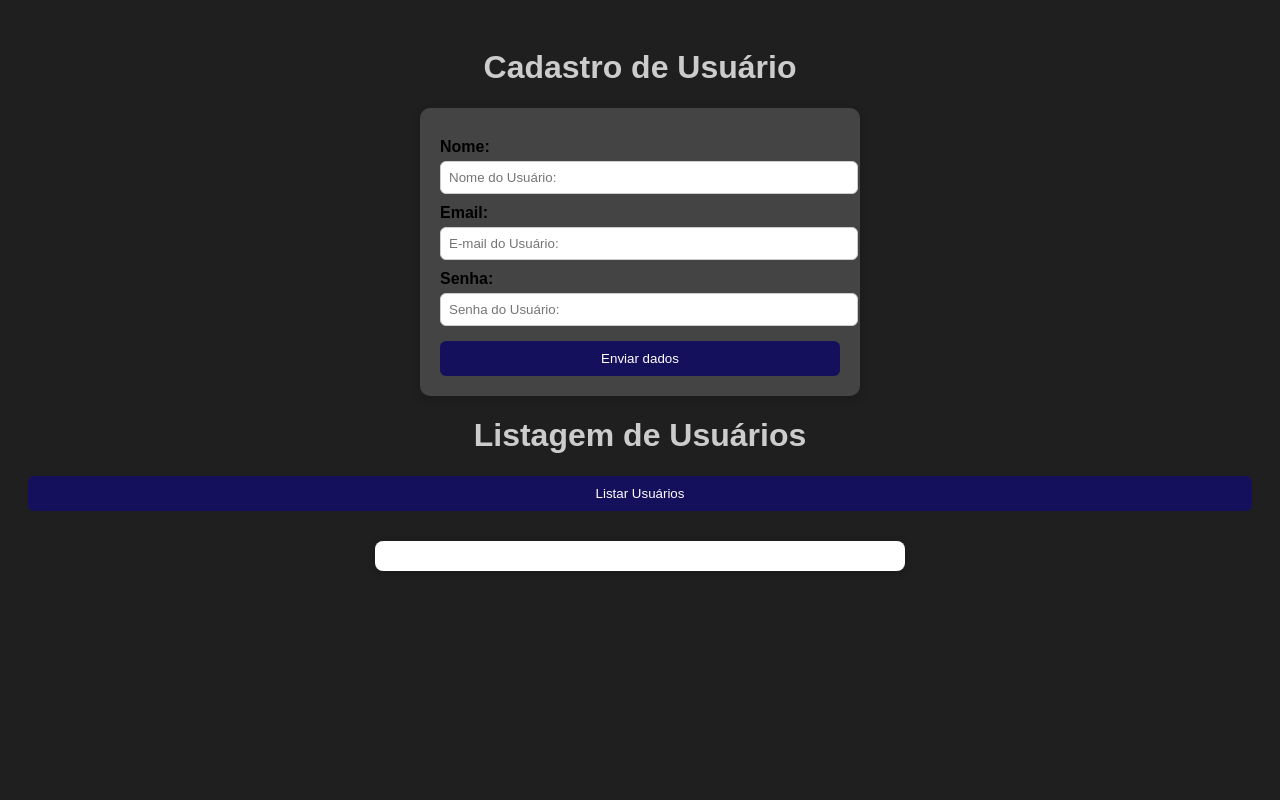
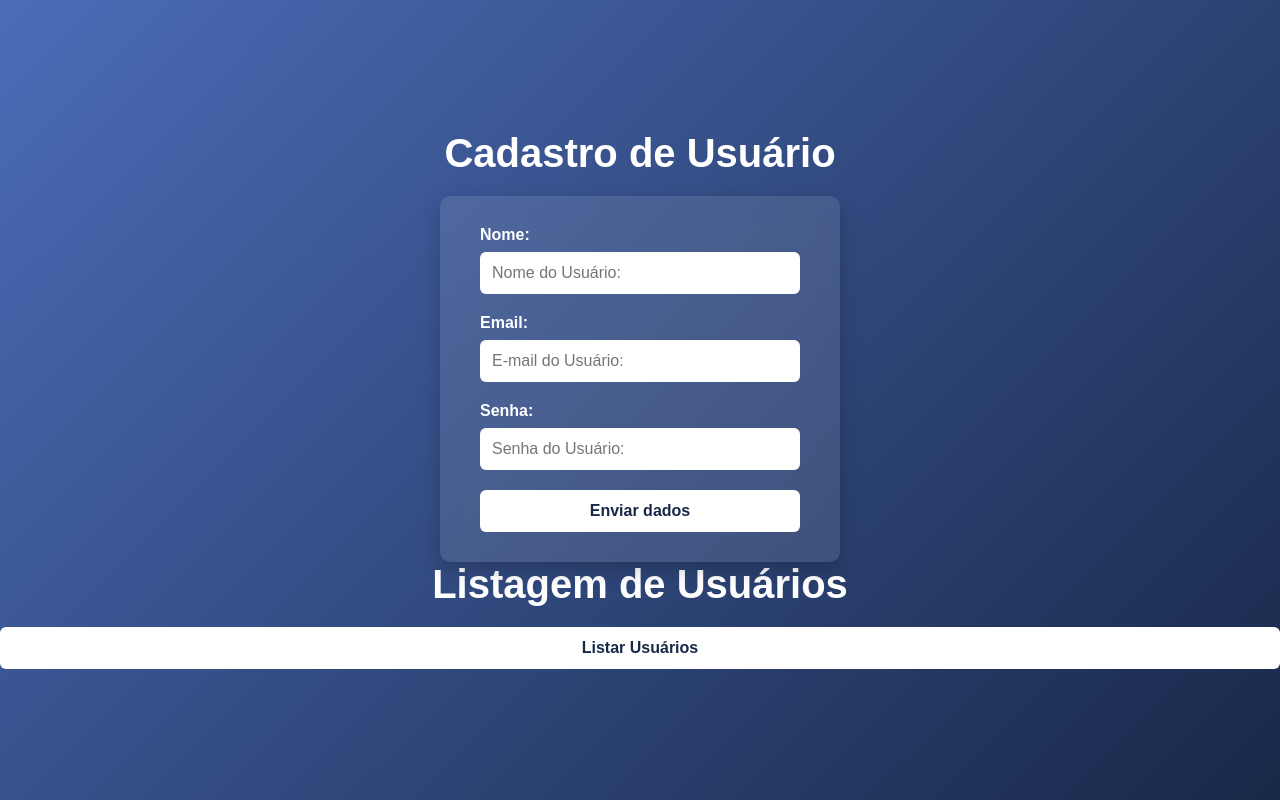
Before and after one commit to WirkLichKeit1/seila, a website: page listar.html in a window 1280 px wide. Drawn offline with Linux system fonts and the light colour scheme.

Commit message:
update style

```diff
--- a/style.css
+++ b/style.css
@@ -1,79 +1,72 @@
+/* Reset básico */
+* {
+    margin: 0;
+    padding: 0;
+    box-sizing: border-box;
+}
+
+/* Estilo do corpo da página */
 body {
     font-family: Arial, sans-serif;
-    background: #1f1f1f;
-    padding: 20px;
+    background: linear-gradient(135deg, #4b6cb7, #182848);
+    height: 100vh;
+    display: flex;
+    flex-direction: column;
+    align-items: center;
+    justify-content: center;
+    color: #ffffff;
 }
 
+/* Título */
 h1 {
-    text-align: center;
-    color: #ccc;
+    margin-bottom: 20px;
+    font-size: 2.5rem;
 }
 
+/* Estilo do formulário */
 form {
+    background-color: rgba(255, 255, 255, 0.1);
+    padding: 30px 40px;
+    border-radius: 10px;
+    backdrop-filter: blur(10px);
+    box-shadow: 0 8px 20px rgba(0, 0, 0, 0.2);
+    width: 100%;
     max-width: 400px;
-    margin: 0 auto;
-    background: #444;
-    padding: 20px;
-    border-radius: 10px;
-    box-shadow: 0 2px 8px rgba(0,0,0,0.2);
 }
 
+/* Labels */
 label {
     display: block;
-    margin-top: 10px;
+    margin-bottom: 8px;
     font-weight: bold;
 }
 
-input {
+/* Campos de entrada */
+input[type="text"],
+input[type="email"],
+input[type="password"] {
     width: 100%;
-    padding: 8px;
-    margin-top: 5px;
+    padding: 12px;
+    margin-bottom: 20px;
+    border: none;
     border-radius: 6px;
-    border: 1px solid #ccc;
+    font-size: 1rem;
 }
 
+/* Botão */
 button {
-    margin-top: 15px;
     width: 100%;
-    padding: 10px;
-    background: #15105c;
-    color: white;
+    padding: 12px;
+    background-color: #ffffff;
+    color: #182848;
+    font-size: 1rem;
+    font-weight: bold;
     border: none;
     border-radius: 6px;
     cursor: pointer;
+    transition: background-color 0.3s ease;
 }
 
 button:hover {
-    background: #040a5e;
+    background-color: #dce0e6;
 }
-
-#listarBtn {
-    display: block;
-    margin: 20px auto;
-    padding: 10px 20px;
-    background: #15105c;
-    color: white;
-    border: none;
-    border-radius: 6px;
-    cursor: pointer;
-}
-
-#users {
-    margin-top: 30px;
-    max-width: 500px;
-    margin-left: auto;
-    margin-right: auto;
-    background: white;
-    padding: 15px;
-    border-radius: 8px;
-    box-shadow: 0 2px 8px rgba(0,0,0,0.2);
-}
-
-.user-item {
-    border-bottom: 1px solid #ddd;
-    padding: 10px 0;
-}
-
-.user-item:last-child {
-    border-bottom: none;
-}
```
